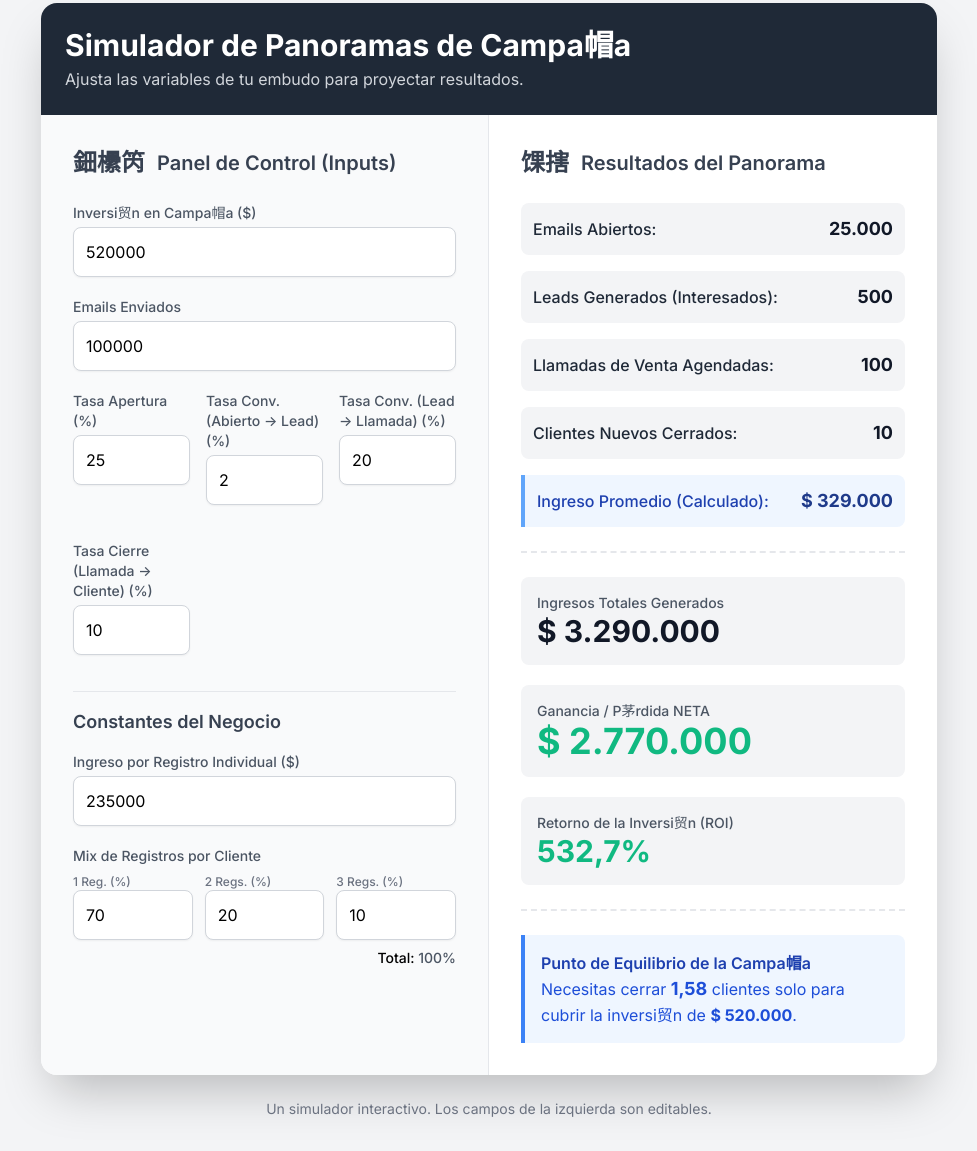
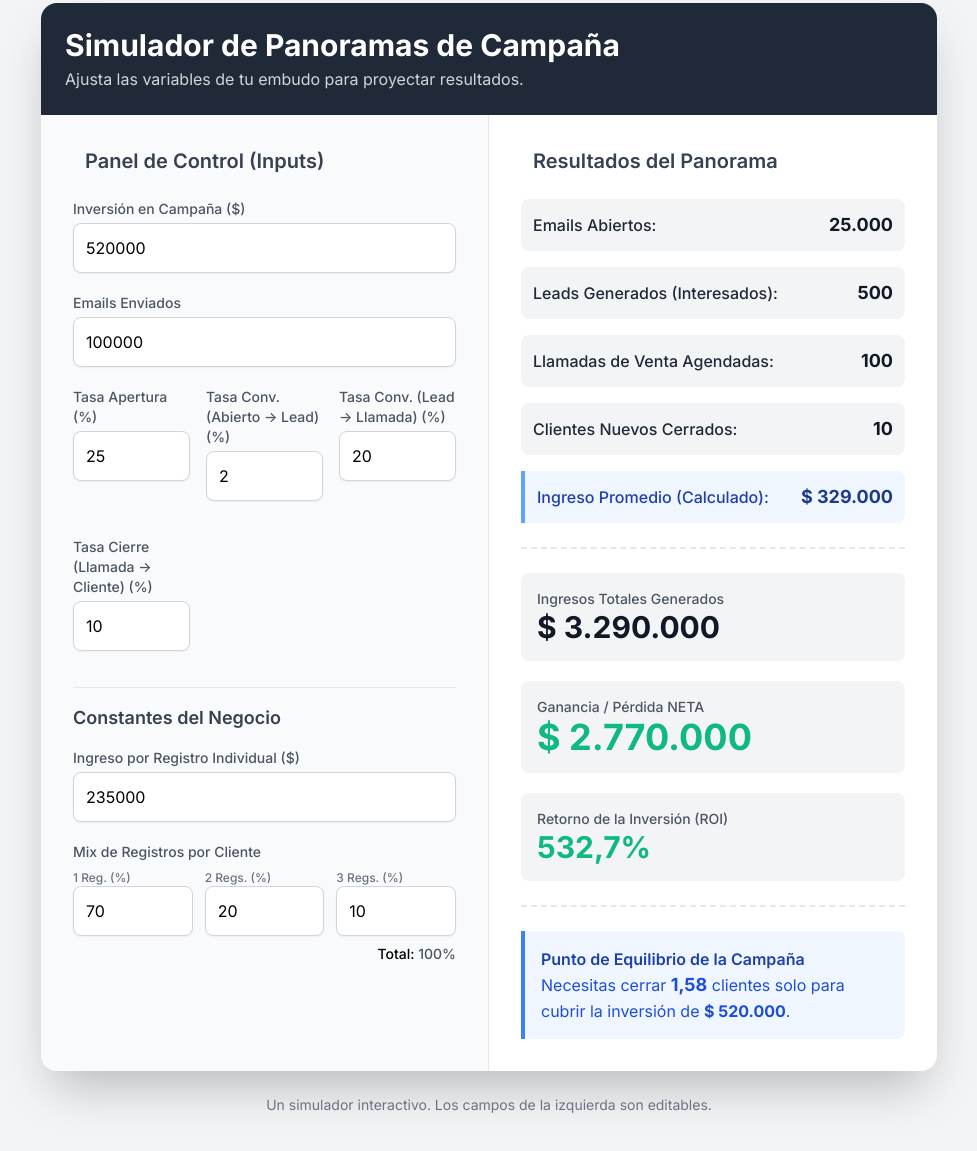
Before and after one commit to CristianGPT03/calculo_emailmarketing_eguia, a plain HTML site: page index.html in a window 1280 px wide. Shown: the part 29-1180 px from the top of the page, without its empty margins (151-1128 px from the left). Drawn offline with nearby package versions, Linux system fonts and the light colour scheme.

Commit message:
Update index.html

```diff
--- a/index.html
+++ b/index.html
@@ -27,7 +27,7 @@
 
         <!-- Cabecera -->
         <div class="p-6 bg-gray-800 text-white">
-            <h1 class="text-2xl md:text-3xl font-bold">Simulador de Panoramas de Campa帽a</h1>
+            <h1 class="text-2xl md:text-3xl font-bold">Simulador de Panoramas de Campaña</h1>
             <p class="mt-1 text-gray-300">Ajusta las variables de tu embudo para proyectar resultados.</p>
         </div>
 
@@ -36,13 +36,13 @@
             <!-- Columna 1: Entradas (Inputs) -->
             <div class="p-6 md:p-8 bg-gray-50 border-r border-gray-200">
                 <h2 class="text-xl font-semibold text-gray-700 mb-6 flex items-center">
-                    <span class="text-2xl mr-3">鈿欙笍</span>
+                    <span class="text-2xl mr-3"></span>
                     Panel de Control (Inputs)
                 </h2>
 
                 <!-- Costos de Campa帽a -->
                 <div class="mb-5">
-                    <label for="inversion" class="block text-sm font-medium text-gray-600 mb-1">Inversi贸n en Campa帽a ($)</label>
+                    <label for="inversion" class="block text-sm font-medium text-gray-600 mb-1">Inversión en Campaña ($)</label>
                     <input type="number" id="inversion" value="520000" class="w-full p-3 border border-gray-300 rounded-lg shadow-sm focus:outline-none focus:ring-2 focus:ring-blue-500">
                 </div>
 
@@ -103,7 +103,7 @@
             <!-- Columna 2: Resultados (C谩lculos) -->
             <div class="p-6 md:p-8">
                 <h2 class="text-xl font-semibold text-gray-700 mb-6 flex items-center">
-                    <span class="text-2xl mr-3">馃搳</span>
+                    <span class="text-2xl mr-3"></span>
                     Resultados del Panorama
                 </h2>
 
@@ -142,12 +142,12 @@
                     </div>
 
                     <div class="p-4 bg-gray-100 rounded-lg">
-                        <span class="block text-sm font-medium text-gray-600">Ganancia / P茅rdida NETA</span>
+                        <span class="block text-sm font-medium text-gray-600">Ganancia / Pérdida NETA</span>
                         <span id="resGananciaNeta" class="block text-4xl font-bold resultado-positivo">$2,770,000</span>
                     </div>
 
                     <div class="p-4 bg-gray-100 rounded-lg">
-                        <span class="block text-sm font-medium text-gray-600">Retorno de la Inversi贸n (ROI)</span>
+                        <span class="block text-sm font-medium text-gray-600">Retorno de la Inversión (ROI)</span>
                         <span id="resROI" class="block text-3xl font-bold resultado-positivo">532.7%</span>
                     </div>
                 </div>
@@ -155,8 +155,8 @@
                 <!-- Punto de Equilibrio -->
                 <hr class="my-6 border-t-2 border-gray-200 border-dashed">
                 <div class="p-4 bg-blue-50 border-l-4 border-blue-500 rounded-r-lg">
-                    <h4 class="font-semibold text-blue-800">Punto de Equilibrio de la Campa帽a</h4>
-                    <p class="text-blue-700">Necesitas cerrar <strong id="resPEClientes" class="text-lg">1.58</strong> clientes solo para cubrir la inversi贸n de <strong id="resPEInversion">$520,000</strong>.</p>
+                    <h4 class="font-semibold text-blue-800">Punto de Equilibrio de la Campaña</h4>
+                    <p class="text-blue-700">Necesitas cerrar <strong id="resPEClientes" class="text-lg">1.58</strong> clientes solo para cubrir la inversión de <strong id="resPEInversion">$520,000</strong>.</p>
                 </div>
             </div>
         </div>
```
